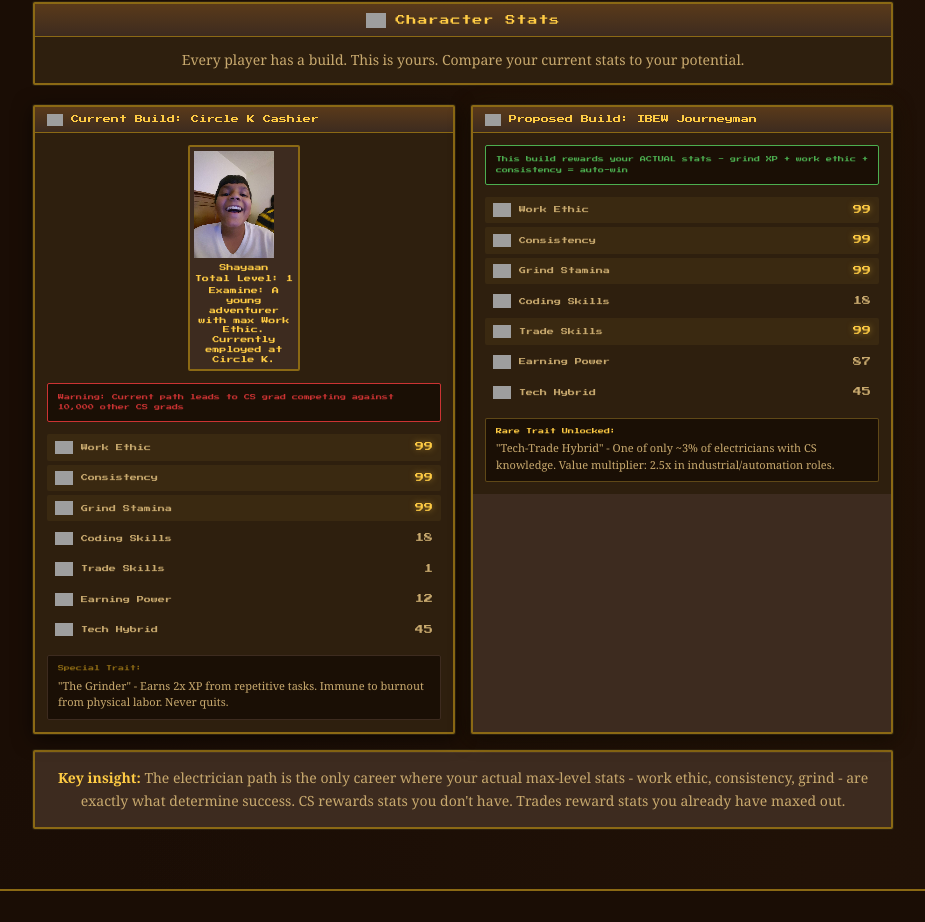
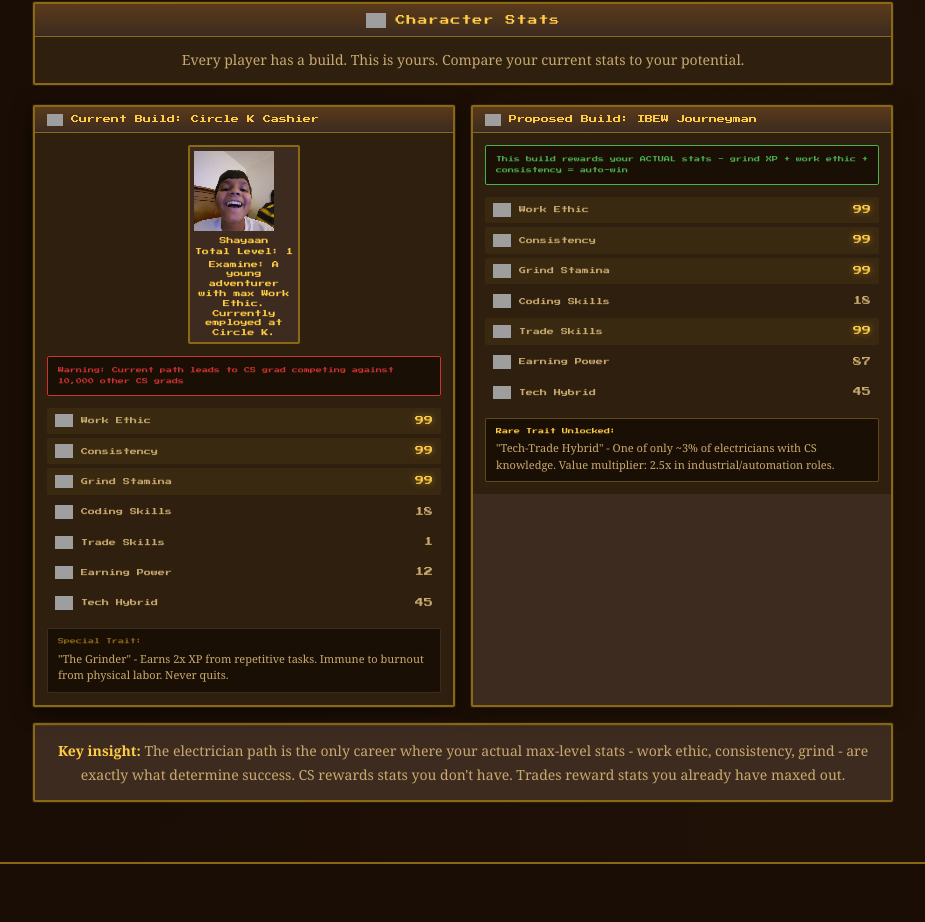
Before and after one commit to nailit256/shayaan-electrician, a Next.js app: page / in a window 1280 px wide. Shown: the part 778-1700 px from the top of the page, without its empty margins (177-1102 px from the left). Built offline with nearby package versions, Linux system fonts and the light colour scheme; grey boxes are pictures that could not be loaded.

Commit message:
fix: crop Shayaan portrait to face-center fill

```diff
--- a/src/components/CharacterSheet.tsx
+++ b/src/components/CharacterSheet.tsx
@@ -175,13 +175,18 @@
                 padding: 4,
                 textAlign: "center",
               }}>
-                <Image
-                  src="/shayaan.jpg"
-                  alt="Shayaan"
-                  width={80}
-                  height={80}
-                  style={{ imageRendering: "pixelated", objectFit: "cover", display: "block" }}
-                />
+                <div style={{ width: 80, height: 80, overflow: "hidden", position: "relative" }}>
+                  <Image
+                    src="/shayaan.jpg"
+                    alt="Shayaan"
+                    fill
+                    style={{
+                      objectFit: "cover",
+                      objectPosition: "center 20%",
+                      imageRendering: "pixelated",
+                    }}
+                  />
+                </div>
                 <div style={{
                   fontFamily: "var(--font-osrs), monospace",
                   fontSize: 7,
```
